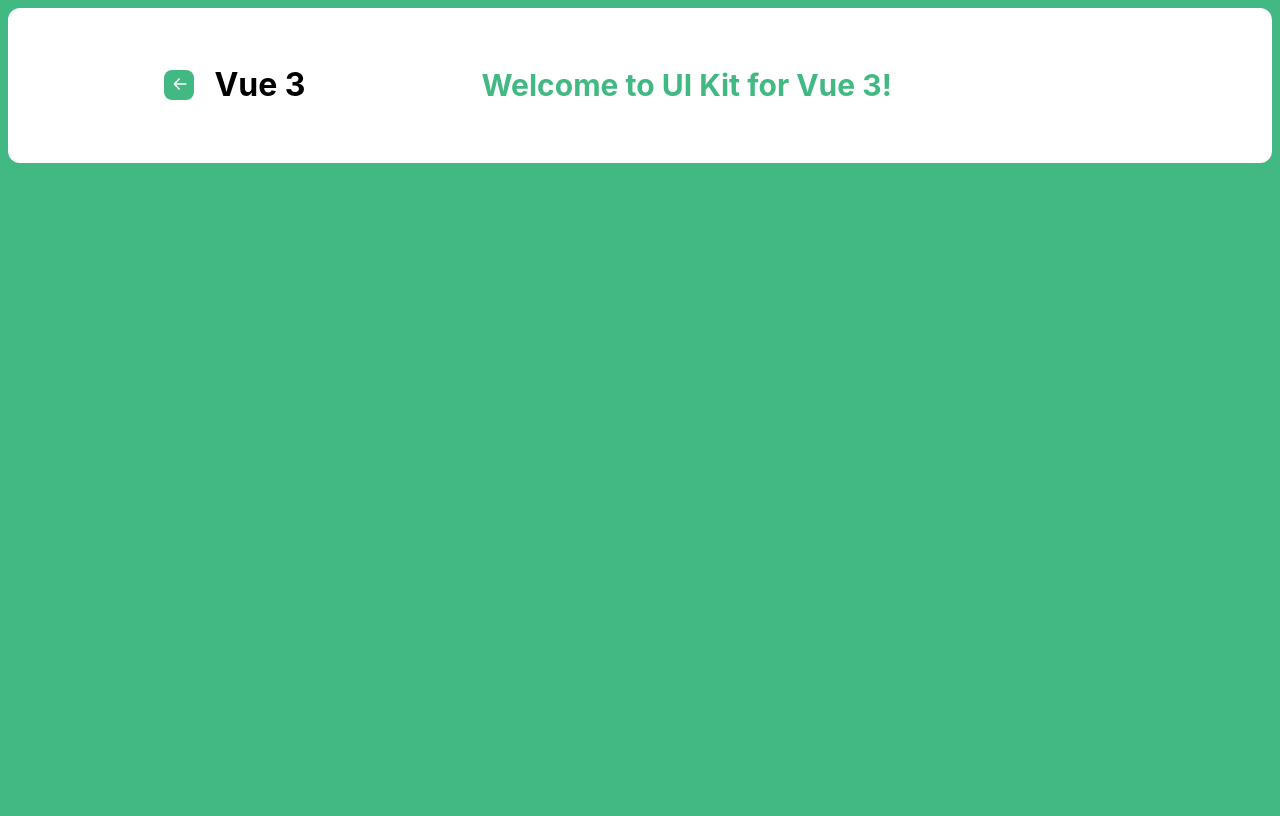
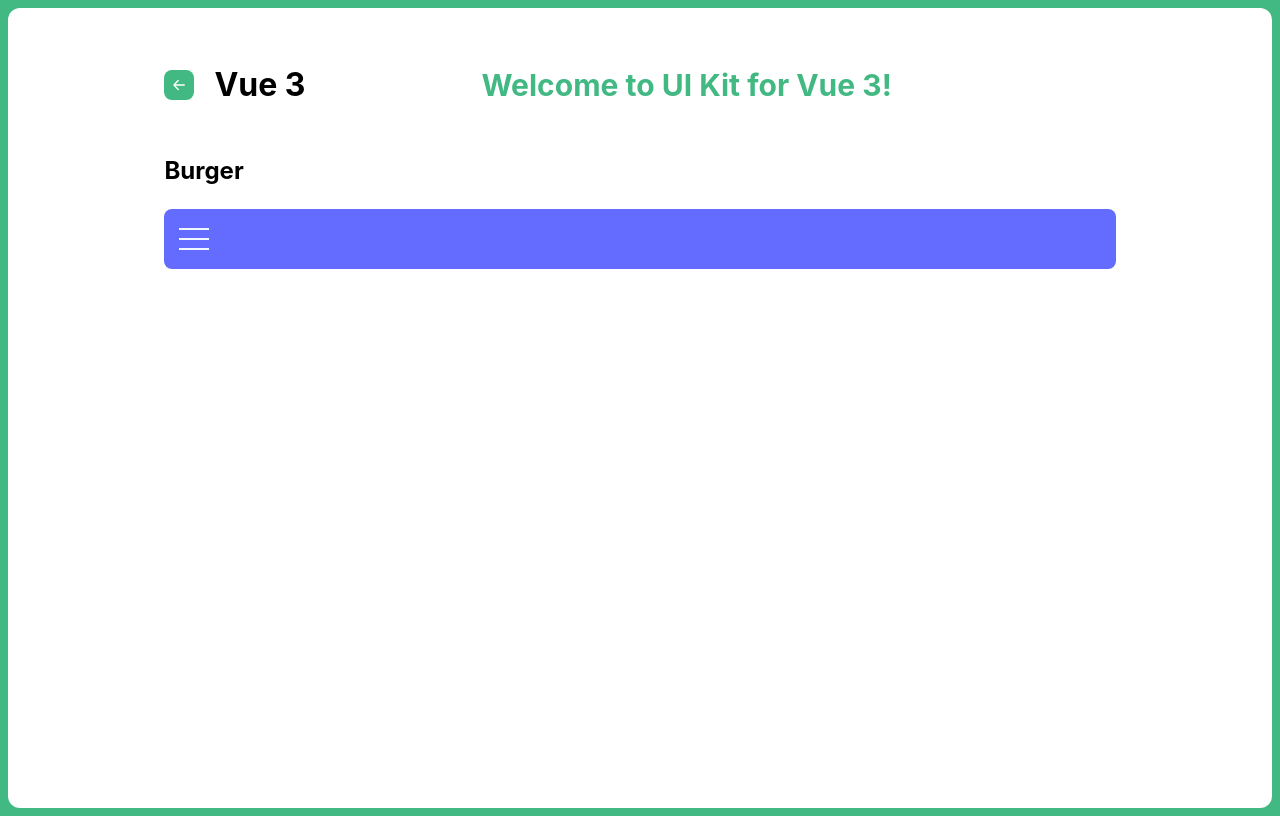
Before and after one commit to yuKalashnikova2/ui-kit-vue3, a Vue app: page /burger in a window 1280 px wide. Built offline with nearby package versions, Linux system fonts and the light colour scheme.

Commit message:
feat(component): Burger

```diff
--- a/src/App.vue
+++ b/src/App.vue
@@ -6,16 +6,6 @@ import Header from './components/Header.vue'
   <div class="container">
     <div class="wrapper">
       <Header />
-      <!-- <div class="header">
-        <router-link to="/">
-          <button>
-            <img src="/back.svg" alt="come-back">
-          </button>
-        </router-link>
-        <h1>Vue 3</h1>
-
-      </div> -->
-
     <div>
       <RouterView />
     </div>
@@ -30,7 +20,7 @@ import Header from './components/Header.vue'
     background-color: #FFF;
     border-radius: 12px;
     max-width: 1280px;
-    /* height: 100vh; */
+  height: 100vh;
 
   }
   .wrapper {
--- /dev/null
+++ b/src/components/Burger.vue
@@ -0,0 +1,128 @@
+<script setup>
+import { ref } from 'vue'
+
+const list = ref(['Home', 'About', 'Services', 'Blog', 'Contact'])
+
+const isVisible = ref(false)
+</script>
+
+<template>
+    <h2>Burger</h2>
+    <div class="burger__wrapper">
+        <header class="burger__header">
+            <div
+                class="burger__button"
+                :class="{ open: isVisible }"
+                @click="isVisible = !isVisible"
+            >
+                <span></span>
+                <span></span>
+                <span></span>
+            </div>
+        </header>
+        <Transition>
+            <nav class="burger__nav" v-if="isVisible">
+                <ul class="burger__list">
+                    <li class="burger__item" v-for="lis in list">
+                        {{ lis }}
+                    </li>
+                </ul>
+            </nav>
+        </Transition>
+    </div>
+</template>
+
+<style lang="scss" scoped>
+.burger {
+    &__wrapper {
+        overflow-y: hidden;
+        border-radius: 8px;
+    }
+    &__header {
+        background-color: #646cff;
+        padding: 20px 10px;
+        z-index: 10;
+        overflow-y: hidden;
+        position: relative;
+    }
+    &__nav {
+        background-color: #cdcff1;
+        display: flex;
+        justify-content: center;
+        padding: 20px;
+        height: auto;
+        border-bottom-left-radius: 8px;
+        border-bottom-right-radius: 8px;
+        z-index: 5;
+    }
+    &__list {
+        display: flex;
+        list-style: none;
+        flex-direction: column;
+        width: 100%;
+    }
+    &__item {
+        padding: 10px 20px;
+        margin-bottom: 10px;
+        box-shadow: 4px 0px 3px 4px rgba(0, 0, 0, 0.2);
+    }
+    &__button {
+        display: flex;
+
+        justify-content: center;
+        align-items: center;
+        position: relative;
+        z-index: 5;
+        align-items: center;
+        // background-color: rgb(71, 212, 165);
+        border: none;
+        outline: none;
+        width: 30px;
+        height: 20px;
+        cursor: pointer;
+        span {
+            display: block;
+            position: absolute;
+            background-color: aliceblue;
+            width: 30px;
+            height: 2px;
+            left: 5px;
+            &:nth-child(1) {
+                // background-color: blueviolet;
+                transform: translateY(10px);
+                transition: background cubic-bezier(0.075, 0.82, 0.165, 1),
+                    opacity 0.3s, transform 0.4s;
+            }
+
+            &:nth-child(3) {
+                transform: translateY(-10px);
+                transition: background cubic-bezier(0.075, 0.82, 0.165, 1),
+                    opacity 0.3s, transform 0.4s;
+            }
+        }
+    }
+}
+.open {
+    & span {
+        &:nth-child(1) {
+            transform: translateY(0) rotate(45deg);
+        }
+        &:nth-child(2) {
+            opacity: 0;
+        }
+        &:nth-child(3) {
+            transform: translateY(0) rotate(-45deg);
+        }
+    }
+}
+.v-enter-active,
+.v-leave-active {
+    transform: translateY(0);
+    transition: 0.6s ease;
+}
+
+.v-enter-from,
+.v-leave-to {
+    transform: translateY(-100%);
+}
+</style>
--- a/src/components/Header.vue
+++ b/src/components/Header.vue
@@ -30,8 +30,14 @@
       border-radius: 8px;
       border: none;
       cursor: pointer;
+      display: flex;
+      justify-content: center;
+      align-items: center;
       &:hover {
         opacity: 0.8;
+      }
+      & img {
+        width: 100%;
       }
     }
     &__flex {
@@ -39,7 +45,6 @@
         grid-template-columns: 1fr 2fr;
     }
     &__title {
-
       font-weight: 700;
       font-size: 30px;
       color:#42b883;
--- a/src/router/index.js
+++ b/src/router/index.js
@@ -4,6 +4,7 @@ import HomeView from '../view/HomeView.vue'
 import PaginationView from '../view/PaginationView.vue'
 import CarouselView from '../view/CarouselView.vue'
 import InputDubbleView from '../view/InputDubbleView.vue'
+import Burger from '../view/Burger.vue'
 const router = createRouter({
     history: createWebHistory(import.meta.env.BASE_URL),
     routes: [
@@ -11,6 +12,7 @@ const router = createRouter({
         { path: '/paginationview', component: PaginationView },
         { path: '/carouselview', component: CarouselView },
         { path: '/inputdubbleview', component: InputDubbleView },
+        { path: '/burger', component: Burger },
     ],
 })
 
--- /dev/null
+++ b/src/view/Burger.vue
@@ -0,0 +1,7 @@
+<script setup>
+import Burger from '../components/Burger.vue'
+</script>
+
+<template>
+    <Burger />
+</template>
--- a/src/view/HomeView.vue
+++ b/src/view/HomeView.vue
@@ -11,6 +11,9 @@
             </router-link>
             <router-link to="/InputDubbleView">
                 <h2>Input Dubble</h2>
+            </router-link>
+            <router-link to="/Burger">
+                <h2>Burger</h2>
             </router-link>
         </div>
         <div>
```
